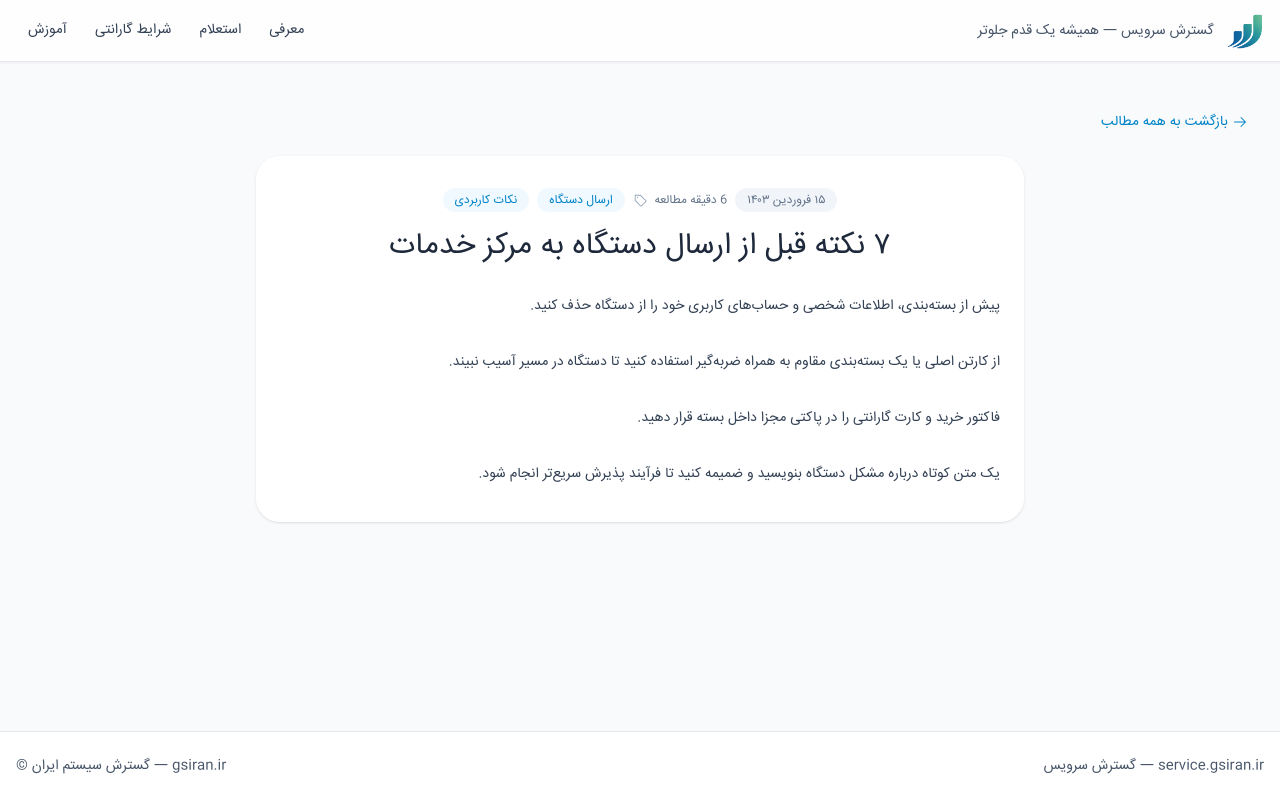
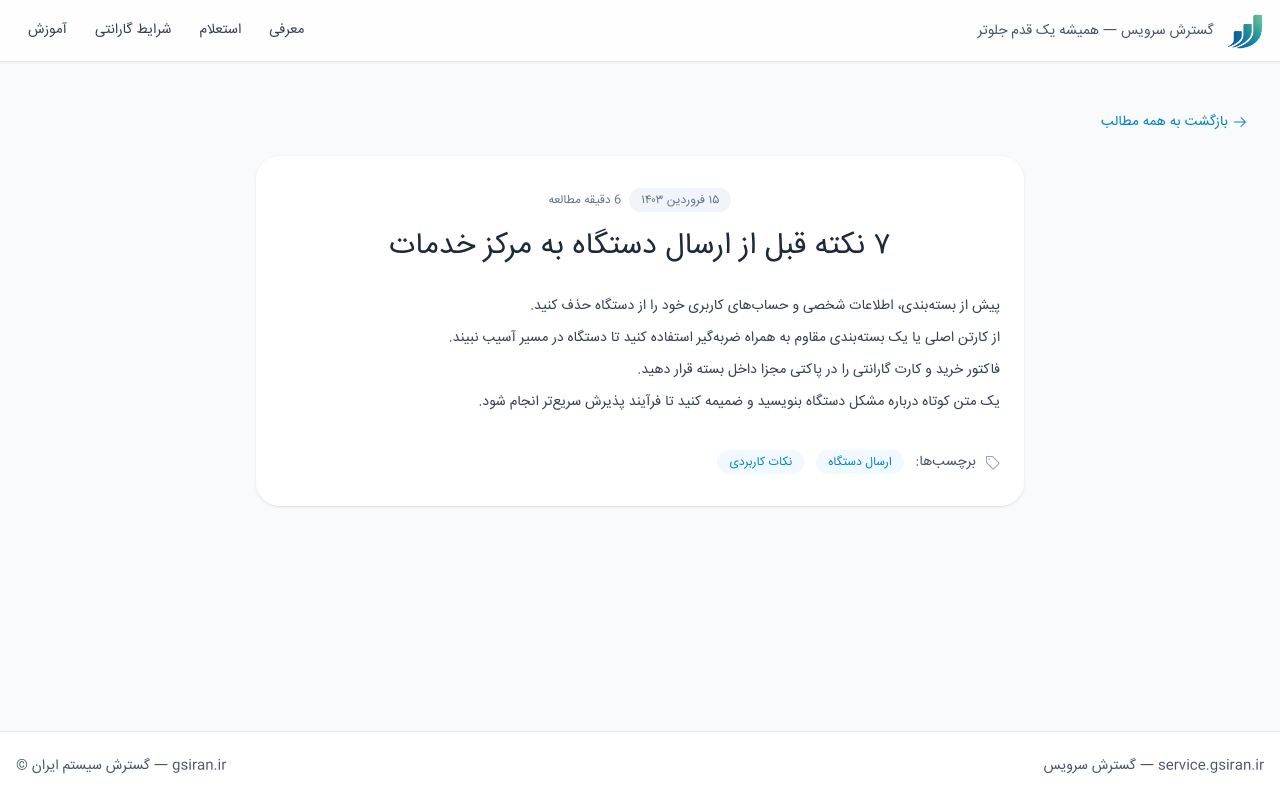
Before and after one commit to Gostaresh/gostaresh-service-website, a Nuxt app: page /education/shipping-prep-guide in a window 1280 px wide. Built offline with nearby package versions, Linux system fonts and the light colour scheme; what jalaliday would draw is missing.

Commit message:
`Refactor education blog post display and metadata`

```diff
--- a/pages/education/[slug].vue
+++ b/pages/education/[slug].vue
@@ -19,17 +19,6 @@
             {{ formatDate(post.date) }}
           </span>
           <span>{{ post.readMinutes }} دقیقه مطالعه</span>
-          <span v-if="post.tags.length" class="flex items-center gap-2">
-            <Icon name="ph:tag" size="14" class="text-slate-400" />
-            <span class="flex flex-wrap gap-2">
-              <span
-                v-for="tag in post.tags"
-                :key="tag"
-                class="rounded-full bg-sky-50 px-3 py-1 text-xs text-sky-600"
-                >{{ tag }}</span
-              >
-            </span>
-          </span>
         </div>
         <h1 class="text-3xl font-bold text-slate-800 leading-tight">
           {{ post.title }}
@@ -40,10 +29,25 @@
         <img :src="post.cover" :alt="post.title" class="w-full object-cover" />
       </div>
 
-      <div class="space-y-6 text-slate-700 leading-8">
-        <p v-for="(para, idx) in post.content" :key="idx">
-          {{ para }}
-        </p>
+      <div
+        v-if="post.content"
+        class="prose prose-slate max-w-none text-slate-700 leading-8"
+        v-html="post.content"
+      ></div>
+
+
+      <div v-if="post.tags.length" class="mt-8 flex flex-wrap items-center gap-3 text-xs md:text-sm text-slate-600">
+        <span class="flex items-center gap-2 font-medium">
+          <Icon name="ph:tag" size="16" class="text-slate-400" />
+          برچسب‌ها:
+        </span>
+        <span
+          v-for="tag in post.tags"
+          :key="tag"
+          class="rounded-full bg-sky-50 px-3 py-1 text-xs text-sky-600"
+        >
+          {{ tag }}
+        </span>
       </div>
     </article>
   </div>
@@ -69,9 +73,18 @@ if (!post.value) {
   });
 }
 
+const coverImage = computed(() => post.value?.cover || undefined);
+
 useSeoMeta({
   title: () => post.value?.title ?? "آموزش",
   description: () => post.value?.excerpt ?? "مطلب آموزشی گسترش سرویس",
+  ogTitle: () => post.value?.title ?? undefined,
+  ogDescription: () => post.value?.excerpt ?? undefined,
+  ogImage: () => coverImage.value,
+  twitterCard: 'summary_large_image',
+  twitterTitle: () => post.value?.title ?? undefined,
+  twitterDescription: () => post.value?.excerpt ?? undefined,
+  twitterImage: () => coverImage.value,
 });
 
 const formatDate = (iso: string) =>
--- a/public/data/blogs.json
+++ b/public/data/blogs.json
@@ -6,13 +6,12 @@
     "cover": null,
     "date": "2024-05-12",
     "readMinutes": 4,
-    "tags": ["استعلام", "راهنمای سریع"],
+    "tags": [
+      "استعلام",
+      "راهنمای سریع"
+    ],
     "hot": true,
-    "content": [
-      "قبل از هر اقدامی مطمئن شوید شماره سریال دستگاه را به درستی وارد کرده‌اید تا نتیجه دقیق به دست آید.",
-      "در صورت وجود مغایرت با کارت گارانتی، از طریق بخش استعلام در سایت پیام ارسال کنید تا تیم ما بررسی کند.",
-      "برای دستگاه‌هایی که بیش از ۲ سال از خریدشان گذشته، حتماً پیش از ارسال با مرکز تماس گسترش سرویس هماهنگ کنید."
-    ]
+    "content": "<p>قبل از هر اقدامی مطمئن شوید شماره سریال دستگاه را به درستی وارد کرده‌اید تا نتیجه دقیق به دست آید.</p>\n<p>در صورت وجود مغایرت با کارت گارانتی، از طریق بخش استعلام در سایت پیام ارسال کنید تا تیم ما بررسی کند.</p>\n<p>برای دستگاه‌هایی که بیش از ۲ سال از خریدشان گذشته، حتماً پیش از ارسال با مرکز تماس گسترش سرویس هماهنگ کنید.</p>"
   },
   {
     "slug": "shipping-prep-guide",
@@ -21,14 +20,12 @@
     "cover": null,
     "date": "2024-04-03",
     "readMinutes": 6,
-    "tags": ["ارسال دستگاه", "نکات کاربردی"],
+    "tags": [
+      "ارسال دستگاه",
+      "نکات کاربردی"
+    ],
     "hot": true,
-    "content": [
-      "پیش از بسته‌بندی، اطلاعات شخصی و حساب‌های کاربری خود را از دستگاه حذف کنید.",
-      "از کارتن اصلی یا یک بسته‌بندی مقاوم به همراه ضربه‌گیر استفاده کنید تا دستگاه در مسیر آسیب نبیند.",
-      "فاکتور خرید و کارت گارانتی را در پاکتی مجزا داخل بسته قرار دهید.",
-      "یک متن کوتاه درباره مشکل دستگاه بنویسید و ضمیمه کنید تا فرآیند پذیرش سریع‌تر انجام شود."
-    ]
+    "content": "<p>پیش از بسته‌بندی، اطلاعات شخصی و حساب‌های کاربری خود را از دستگاه حذف کنید.</p>\n<p>از کارتن اصلی یا یک بسته‌بندی مقاوم به همراه ضربه‌گیر استفاده کنید تا دستگاه در مسیر آسیب نبیند.</p>\n<p>فاکتور خرید و کارت گارانتی را در پاکتی مجزا داخل بسته قرار دهید.</p>\n<p>یک متن کوتاه درباره مشکل دستگاه بنویسید و ضمیمه کنید تا فرآیند پذیرش سریع‌تر انجام شود.</p>"
   },
   {
     "slug": "maintenance-myths",
@@ -37,12 +34,11 @@
     "cover": null,
     "date": "2024-02-18",
     "readMinutes": 5,
-    "tags": ["نگهداری", "گارانتی"],
+    "tags": [
+      "نگهداری",
+      "گارانتی"
+    ],
     "hot": false,
-    "content": [
-      "استفاده از قطعات غیر اصل حتی در صورت عملکرد صحیح، در اکثر برندها موجب خروج دستگاه از شرایط گارانتی می‌شود.",
-      "پاک کردن برچسب سریال دستگاه برای تمیزکاری، یکی از دلایل اصلی رد گارانتی در برندهای الکترونیکی است.",
-      "همیشه پس از انجام به‌روزرسانی‌های نرم‌افزاری رسمی، گزارش آن را نزد خود نگه دارید تا در صورت لزوم ارائه دهید."
-    ]
+    "content": "<p>استفاده از قطعات غیر اصل حتی در صورت عملکرد صحیح، در اکثر برندها موجب خروج دستگاه از شرایط گارانتی می‌شود.</p>\n<p>پاک کردن برچسب سریال دستگاه برای تمیزکاری، یکی از دلایل اصلی رد گارانتی در برندهای الکترونیکی است.</p>\n<p>همیشه پس از انجام به‌روزرسانی‌های نرم‌افزاری رسمی، گزارش آن را نزد خود نگه دارید تا در صورت لزوم ارائه دهید.</p>"
   }
 ]
--- a/types/blog.ts
+++ b/types/blog.ts
@@ -7,5 +7,5 @@ export interface BlogPost {
   readMinutes: number;
   tags: string[];
   hot?: boolean;
-  content: string[];
+  content: string;
 }
```
Also changed, not shown: components/HomeBlogHighlights.vue (+8 -6 lines).
